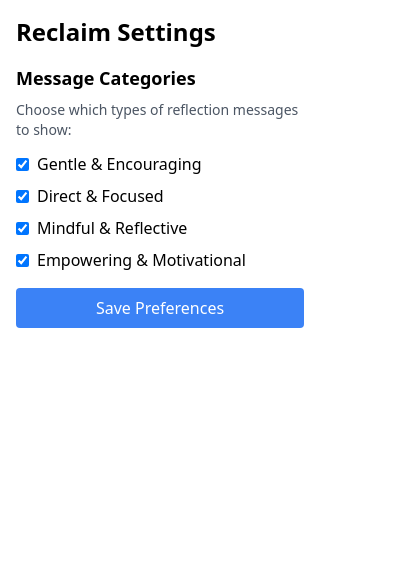
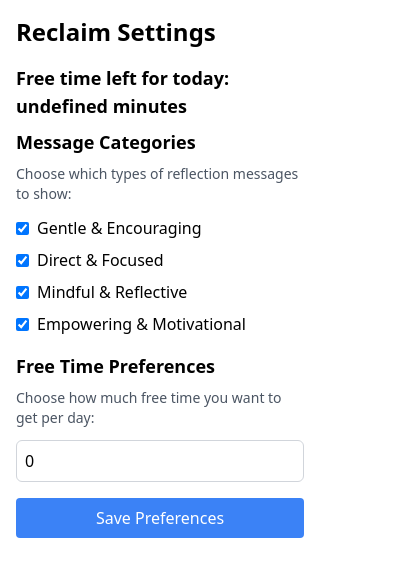
Before and after one commit to PiotrPlotast/Reclaim, a browser extension: page popup.html in a window 400 px wide. Both pictures are taken after a click on the button "Save Preferences". Drawn offline with nearby package versions, Linux system fonts and the light colour scheme.

Commit message:
Add free time preference and reason selection
Introduces a free time preference input in popup.html and displays remaining free time. Updates blocked.html to use a select dropdown for reason selection. Enhances blocked.js to handle free time logic based on user reason and updates popup.js to save and display free time minutes.

```diff
--- a/popup.html
+++ b/popup.html
@@ -11,6 +11,7 @@
   </head>
   <body class="w-80 p-4">
     <h1 class="text-2xl font-bold mb-4">Reclaim Settings</h1>
+    <h2 class="text-lg font-semibold mb-2" id="timeLeftHeading"></h2>
 
     <div class="mb-4">
       <h2 class="text-lg font-semibold mb-2">Message Categories</h2>
@@ -38,6 +39,22 @@
       </div>
     </div>
 
+    <div class="mb-4">
+      <h2 class="text-lg font-semibold mb-2">Free Time Preferences</h2>
+      <p class="text-sm text-gray-600 mb-3">
+        Choose how much free time you want to get per day:
+      </p>
+
+      <input
+        type="number"
+        id="freeTimeMinutes"
+        min="0"
+        max="60"
+        placeholder="Enter minutes"
+        class="w-full p-2 border border-gray-300 rounded-md"
+      />
+    </div>
+
     <button
       id="saveBtn"
       class="w-full bg-blue-500 text-white py-2 px-4 rounded hover:bg-blue-600"
--- a/popup.js
+++ b/popup.js
@@ -3,7 +3,9 @@
 });
 
 function loadPreferences() {
-  chrome.storage.sync.get(["messagePreferences"], function (result) {
+  chrome.storage.sync.get(
+    ["messagePreferences", "freeTimeMinutes"],
+    function (result) {
       const preferences = result.messagePreferences || {
         gentle: true,
         direct: true,
@@ -15,7 +17,13 @@
       document.getElementById("direct").checked = preferences.direct;
       document.getElementById("mindful").checked = preferences.mindful;
       document.getElementById("empowering").checked = preferences.empowering;
-  });
+      document.getElementById("freeTimeMinutes").value =
+        result.freeTimeMinutes || 0;
+      document.getElementById(
+        "timeLeftHeading"
+      ).textContent = `Free time left for today: ${result.freeTimeMinutes} minutes`;
+    }
+  );
 }
 
 document.getElementById("saveBtn").addEventListener("click", function () {
@@ -26,9 +34,12 @@
     empowering: document.getElementById("empowering").checked,
   };
 
+  const freeTimeMinutes = document.getElementById("freeTimeMinutes").value;
+
   chrome.storage.sync.set(
     {
       messagePreferences: preferences,
+      freeTimeMinutes,
     },
     function () {
       const status = document.getElementById("status");
```
Also changed, not shown: blocked.html (+8 -3 lines), blocked.js (+29 -5 lines). Lines whose indentation alone changed are shown as unchanged.
